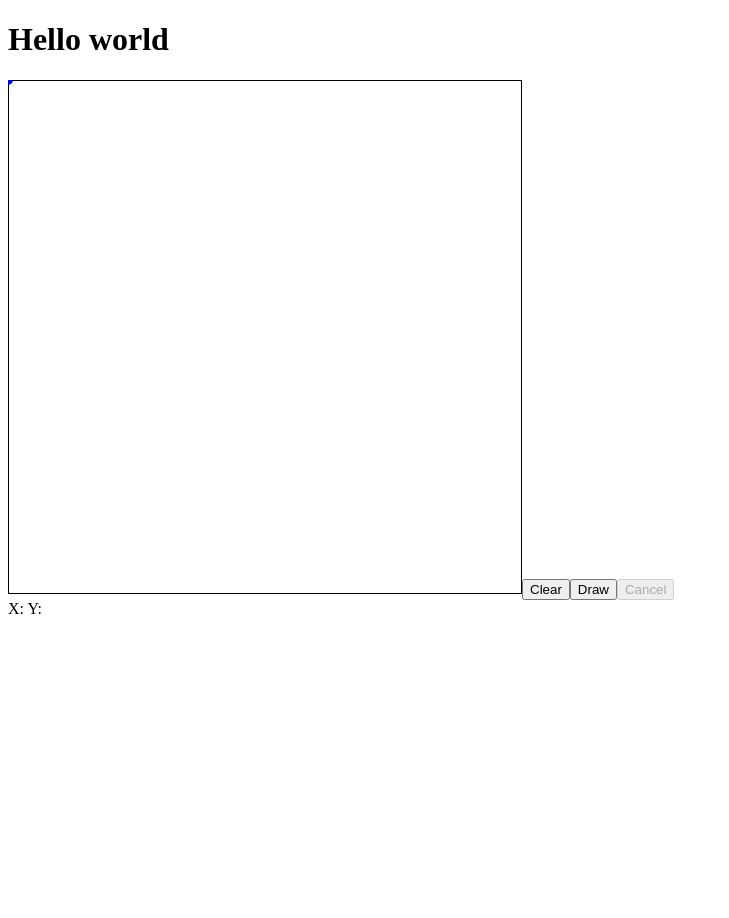
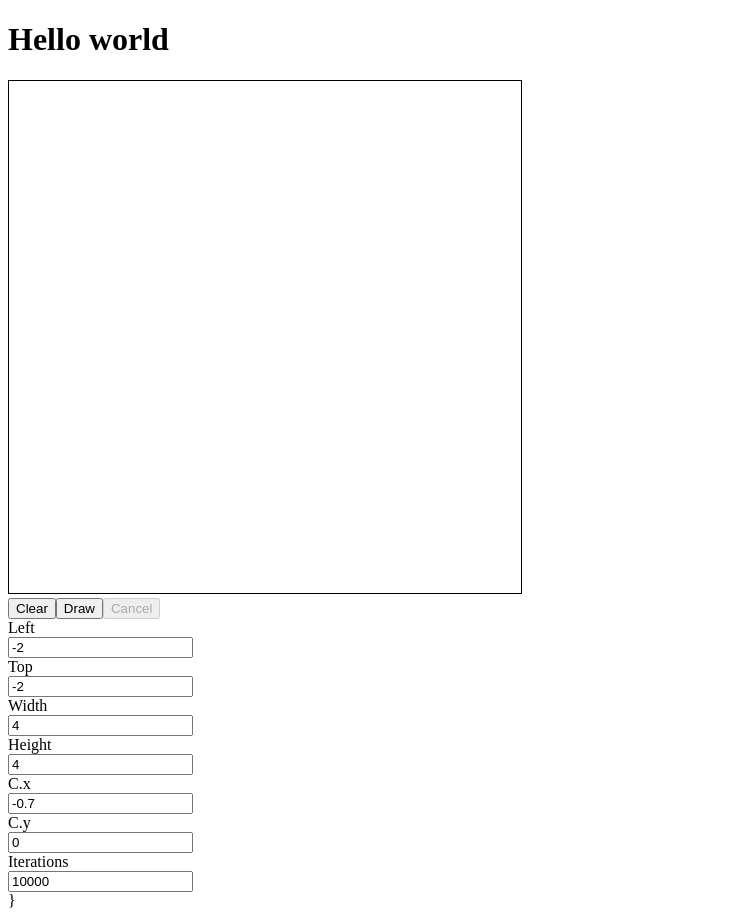
Before and after one commit to ThePlouf/julia, a React (Create React App) app: page / in a window 1280 px wide. Shown: the whole page, without its empty margins (0-729 px from the left). Before the commit the page ends 800 px from the top, so only its background shows below. Built offline with nearby package versions, Linux system fonts and the light colour scheme.

Commit message:
parameters

```diff
--- a/src/index.jsx
+++ b/src/index.jsx
@@ -3,19 +3,21 @@ import ReactDOM from 'react-dom';
 
 const fractal = require('./fractal');
 
-let width = "512"
-let height = "512"
 
-class App extends React.Component {
+class MouseOverlay extends React.Component {
     constructor(props) {
         super(props);
-        this.state = {};
+        this.state = {
+            x:0,
+            y:0,
+            mouseOver:false
+        };
         this.onMouseMove = this.onMouseMove.bind(this);
-        this.onDraw = this.onDraw.bind(this);
-        this.onClear = this.onClear.bind(this);
-        this.onCancel = this.onCancel.bind(this);
-        this.onComplete = this.onComplete.bind(this);
+        this.onMouseEnter = this.onMouseEnter.bind(this);
+        this.onMouseLeave = this.onMouseLeave.bind(this);
+
     }
+
     onMouseMove(event) {
         this.setState({
             x:event.nativeEvent.layerX,
@@ -23,44 +25,156 @@ class App extends React.Component {
         })
     }
 
+    onMouseEnter() {
+        this.setState({mouseOver:true})
+    }
+
+    onMouseLeave() {
+        this.setState({mouseOver:false})
+    }
+
+    render() {
+        if(this.props.drawing) return null;
+        return (
+            <svg onMouseMove={this.onMouseMove} onMouseEnter={this.onMouseEnter} onMouseLeave={this.onMouseLeave} width={this.props.width} height={this.props.height} style={{position:"absolute",top:"0px",left:"0px"}}>
+                {(()=>{
+                    if(this.state.mouseOver) return <>
+                        <line x1={this.state.x} y1="0" x2={this.state.x} y2={this.props.height} strokeWidth="1" stroke="black" strokeOpacity="50%"></line>
+                        <line x1="0" y1={this.state.y} x2={this.props.width} y2={this.state.y} strokeWidth="1" stroke="black" strokeOpacity="50%"></line>
+                        <line x1={this.state.x+1} y1="0" x2={this.state.x+1} y2={this.props.height} strokeWidth="1" stroke="white" strokeOpacity="50%"></line>
+                        <line x1="0" y1={this.state.y+1} x2={this.props.width} y2={this.state.y+1} strokeWidth="1" stroke="white" strokeOpacity="50%"></line>
+                        </>
+                })()}
+            </svg>
+            );
+    }
+}
+
+class Actions extends React.Component {
+    render() {
+        return <div>
+            <button onClick={this.props.onClear} disabled={this.props.drawing}>Clear</button>
+            <button onClick={this.props.onDraw} disabled={this.props.drawing}>Draw</button>
+            <button onClick={this.props.onCancel} disabled={!this.props.drawing}>Cancel</button>
+        </div>
+
+    }
+}
+
+class Field extends React.Component {
+    constructor(props) {
+        super(props);
+
+        this.onChange = this.onChange.bind(this);
+    }
+
+    onChange(event) {
+        if(this.props.onChange != null) {
+            this.props.onChange(this.props.keyName,event.target.value);
+        }
+    }
+
+    render() {
+        return <div>
+            <div>{this.props.label}</div>
+            <input value={this.props.value} required={true} onChange={this.onChange} disabled={this.props.disabled} ></input>
+        </div>
+    }
+
+}
+
+class Parameters extends React.Component {
+    field(label,keyName) {
+        return <Field label={label} keyName={keyName} value={this.props[keyName]} onChange={this.props.onParameterChanged} disabled={this.props.drawing} />
+    }
+    render() {
+        return <div>
+            {this.field("Left","planeLeft")}
+            {this.field("Top","planeTop")}
+            {this.field("Width","planeWidth")}
+            {this.field("Height","planeHeight")}
+            {this.field("C.x","cx")}
+            {this.field("C.y","cy")}
+            {this.field("Iterations","iterations")}
+            }
+        </div>
+    }
+
+}
+
+class App extends React.Component {
+    constructor(props) {
+        super(props);
+
+        this.state = {
+            planeLeft:"-2",
+            planeTop:"-2",
+            planeWidth:"4",
+            planeHeight:"4",
+            cx:"-0.7",
+            cy:"0",
+            iterations:"10000"
+        };
+
+        this.onDraw = this.onDraw.bind(this);
+        this.onClear = this.onClear.bind(this);
+        this.onCancel = this.onCancel.bind(this);
+        this.onComplete = this.onComplete.bind(this);
+        this.onParameterChanged = this.onParameterChanged.bind(this);
+    }
+
+
     onComplete() {
         this.setState({cancel:null});
     }
 
-    onDraw(event) {
+    onDraw() {
         let params = {
-            planeLeft:-2,
-            planeTop:-2,
-            planeWidth:4,
-            planeHeight:4,
-            cx:-0.7,
-            cy:0,
-            iterations:10000
+            planeLeft:parseFloat(this.state.planeLeft),
+            planeTop:parseFloat(this.state.planeTop),
+            planeWidth:parseFloat(this.state.planeWidth),
+            planeHeight:parseFloat(this.state.planeHeight),
+            cx:parseFloat(this.state.cx),
+            cy:parseFloat(this.state.cy),
+            iterations:parseInt(this.state.iterations)
         };
         this.setState({cancel:fractal.draw(document.getElementById("canvas"),params,this.onComplete)});
     }
 
-    onClear(event) {
+    onClear() {
         fractal.clear(document.getElementById("canvas"));
     }
 
-    onCancel(event) {
+    onCancel() {
         if(this.state.cancel != null) {
             this.state.cancel();
             this.setState({cancel:null});
         }
     }
 
+    onParameterChanged(key,value) {
+        this.setState({[key]:value});
+    }
+
     render() {
+        let width = "512"
+        let height = "512"
+
         return <div  style={{position:"relative"}}>
             <canvas id="canvas" width={width} height={height}  style={{border:'1px solid'}}></canvas>
-            <button onClick={this.onClear}disabled={this.state.cancel!=null}>Clear</button>
-            <button onClick={this.onDraw} disabled={this.state.cancel!=null}>Draw</button>
-            <button onClick={this.onCancel} disabled={this.state.cancel==null}>Cancel</button>
-            <div>X: {this.state.x} Y:{this.state.y}</div>
-            <svg onMouseMove={this.onMouseMove} width={width} height={height} style={{position:"absolute",top:"0px",left:"0px"}}>
-                <circle cx={this.state.x} cy={this.state.y} r="5" fill="blue"></circle>
-            </svg>
+            <MouseOverlay width={width} height={height} drawing={this.state.cancel!=null} />
+            <Actions drawing={this.state.cancel!=null} onDraw={this.onDraw} onClear={this.onClear} onCancel={this.onCancel} />
+            <Parameters
+                drawing={this.state.cancel!=null}
+                onParameterChanged={this.onParameterChanged}
+                planeLeft={this.state.planeLeft}
+                planeTop={this.state.planeTop}
+                planeWidth={this.state.planeWidth}
+                planeHeight={this.state.planeHeight}
+                cx={this.state.cx}
+                cy={this.state.cy}
+                iterations={this.state.iterations}
+            />
         </div>
     }
 }
```
